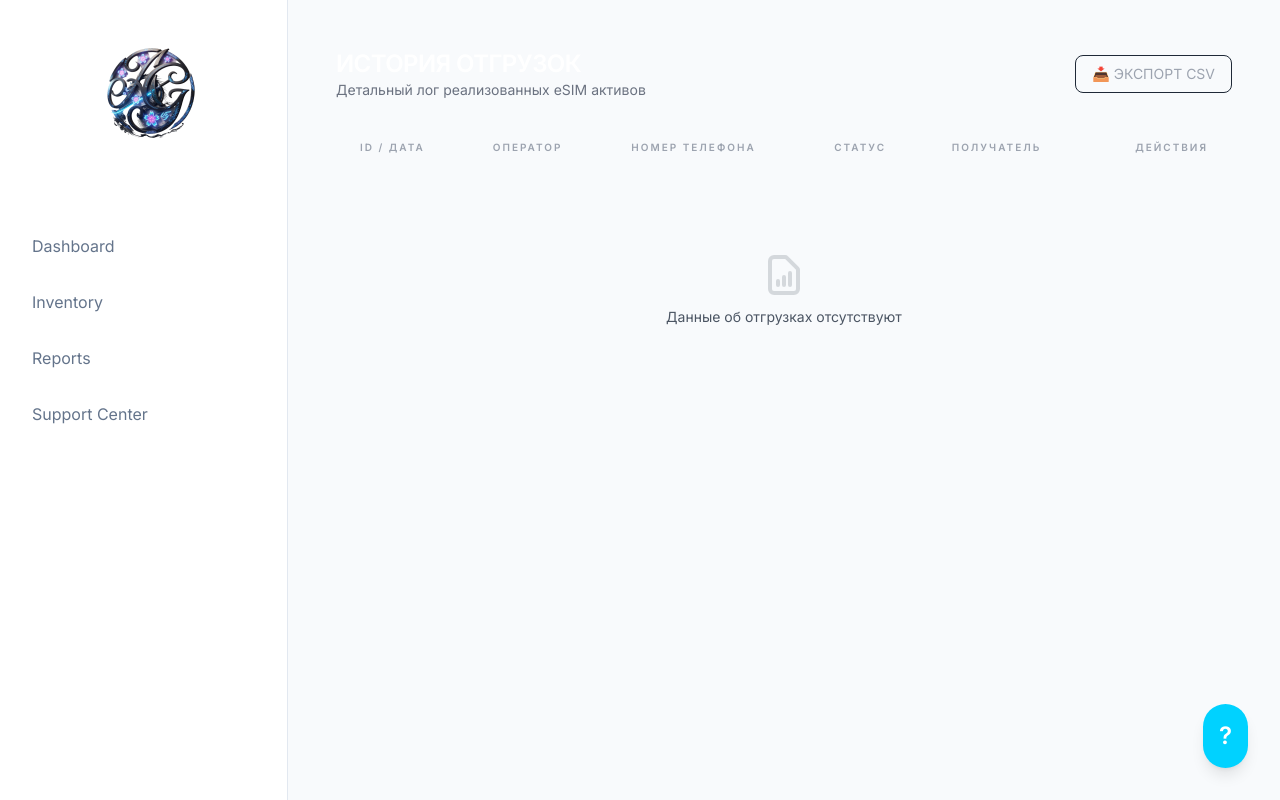
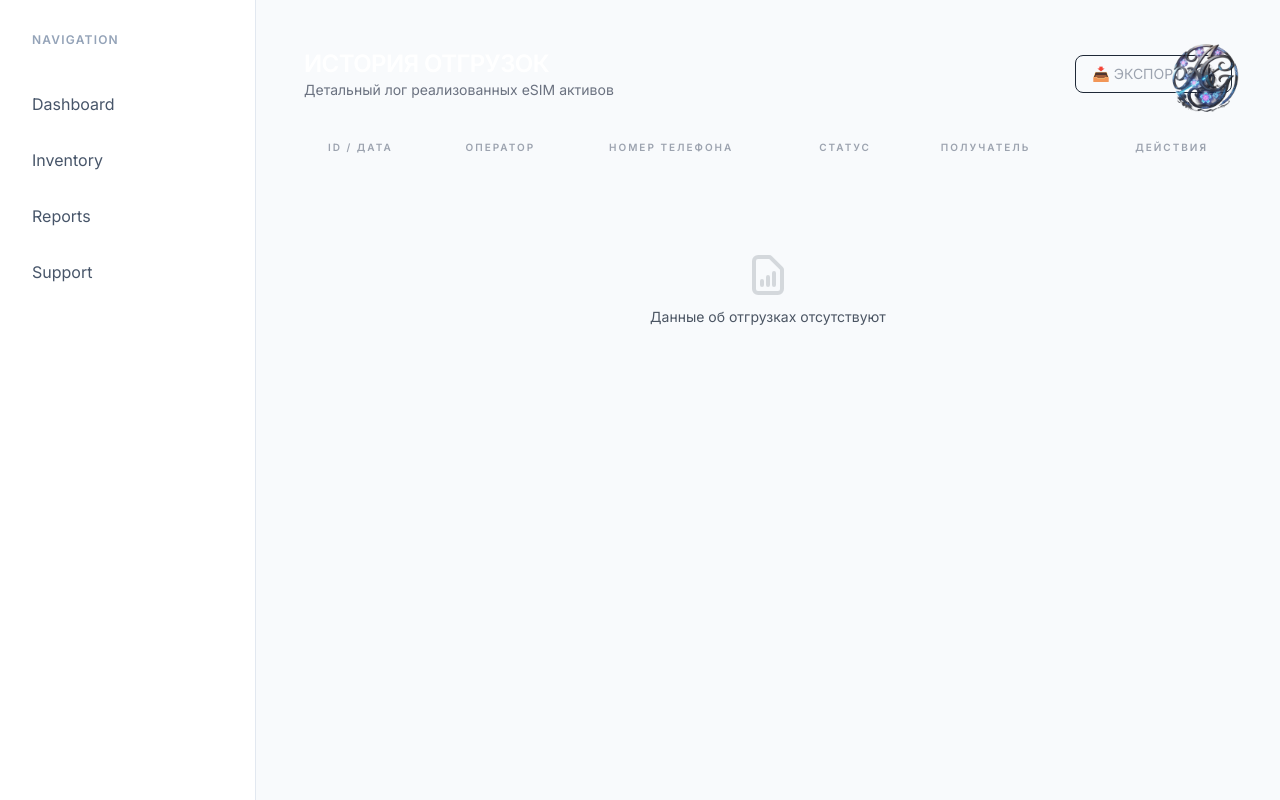
Before and after one commit to murkak23-afk/gdpx_academy, a Python web app: template src/api/templates/reports.html in a window 1280 px wide. Run offline with Jinja, Linux system fonts and the light colour scheme; the template is opened without the code that fills it, so the values that code supplies are empty; some libraries are stand-ins or nearby versions.

Commit message:
fix: correct site design5

```diff
--- a/src/api/templates/base.html
+++ b/src/api/templates/base.html
@@ -15,25 +15,28 @@
             background: rgba(255, 255, 255, 0.7);
             backdrop-filter: blur(12px);
             border: 1px solid rgba(226, 232, 240, 0.8);
-            box-shadow: 0 10px 15px -3px rgba(0, 0, 0, 0.05);
         }
         .sidebar-item-active { background: #00d2ff !important; color: white !important; }
-        .custom-shadow { box-shadow: 0 4px 6px -1px rgba(0, 0, 0, 0.05); }
     </style>
 </head>
 <body class="h-screen overflow-hidden flex">
 
+    <!-- Логотип в правом верхнем углу -->
+    <div class="fixed top-8 right-8 z-50">
+        <img src="/assets/logo.png" class="w-24 h-auto opacity-90 hover:opacity-100 transition-opacity" alt="GDPX Logo">
+    </div>
+
     <!-- Sidebar -->
-    <aside class="w-72 bg-white border-r border-slate-200 flex flex-col z-20">
-        <div class="p-8 flex items-center justify-center">
-            <img src="/assets/logo.png" class="w-32 h-auto" alt="GDPX Logo">
+    <aside class="w-64 bg-white border-r border-slate-200 flex flex-col z-20">
+        <div class="p-8">
+            <h2 class="text-xs font-bold text-slate-400 uppercase tracking-widest">Navigation</h2>
         </div>
 
-        <nav class="flex-1 px-4 py-8 space-y-2">
-            <a href="/nexus" class="block py-3 px-4 rounded-xl transition-all {% if active_page == 'dashboard' %}sidebar-item-active text-white font-semibold shadow-lg shadow-blue-500/20{% else %}text-slate-500 hover:bg-slate-100{% endif %}">Dashboard</a>
-            <a href="/nexus/inventory" class="block py-3 px-4 rounded-xl transition-all {% if active_page == 'inventory' %}sidebar-item-active text-white font-semibold{% else %}text-slate-500 hover:bg-slate-100{% endif %}">Inventory</a>
-            <a href="/nexus/reports" class="block py-3 px-4 rounded-xl transition-all {% if active_page == 'reports' %}sidebar-item-active text-white font-semibold{% else %}text-slate-500 hover:bg-slate-100{% endif %}">Reports</a>
-            <a href="/nexus/tickets" class="block py-3 px-4 rounded-xl transition-all {% if active_page == 'tickets' %}sidebar-item-active text-white font-semibold{% else %}text-slate-500 hover:bg-slate-100{% endif %}">Support Center</a>
+        <nav class="flex-1 px-4 space-y-2">
+            <a href="/nexus" class="block py-3 px-4 rounded-xl transition-all {% if active_page == 'dashboard' %}sidebar-item-active shadow-lg shadow-blue-500/20{% else %}text-slate-600 hover:bg-slate-100{% endif %}">Dashboard</a>
+            <a href="/nexus/inventory" class="block py-3 px-4 rounded-xl transition-all {% if active_page == 'inventory' %}sidebar-item-active shadow-lg{% else %}text-slate-600 hover:bg-slate-100{% endif %}">Inventory</a>
+            <a href="/nexus/reports" class="block py-3 px-4 rounded-xl transition-all {% if active_page == 'reports' %}sidebar-item-active shadow-lg{% else %}text-slate-600 hover:bg-slate-100{% endif %}">Reports</a>
+            <a href="/nexus/tickets" class="block py-3 px-4 rounded-xl transition-all {% if active_page == 'tickets' %}sidebar-item-active shadow-lg{% else %}text-slate-600 hover:bg-slate-100{% endif %}">Support</a>
         </nav>
     </aside>
 
@@ -44,12 +47,5 @@
         </div>
     </main>
 
-    <!-- Floating Chat Button -->
-    <div class="fixed bottom-8 right-8 z-50">
-        <button class="bg-[#00d2ff] p-4 rounded-full shadow-lg hover:shadow-2xl hover:scale-110 transition-all text-white">
-            <span class="text-2xl font-bold">?</span>
-        </button>
-    </div>
-
 </body>
 </html>
```
